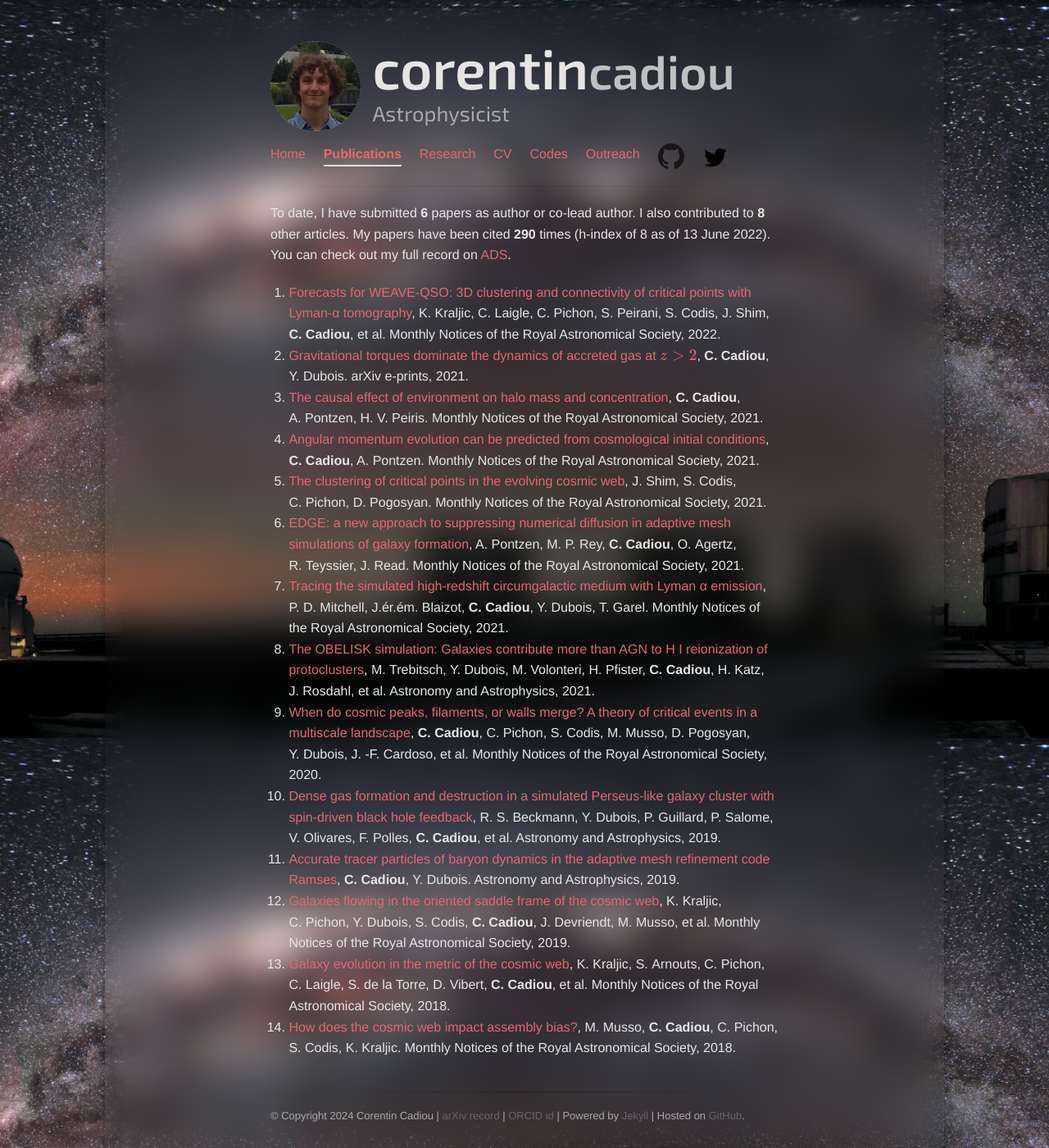
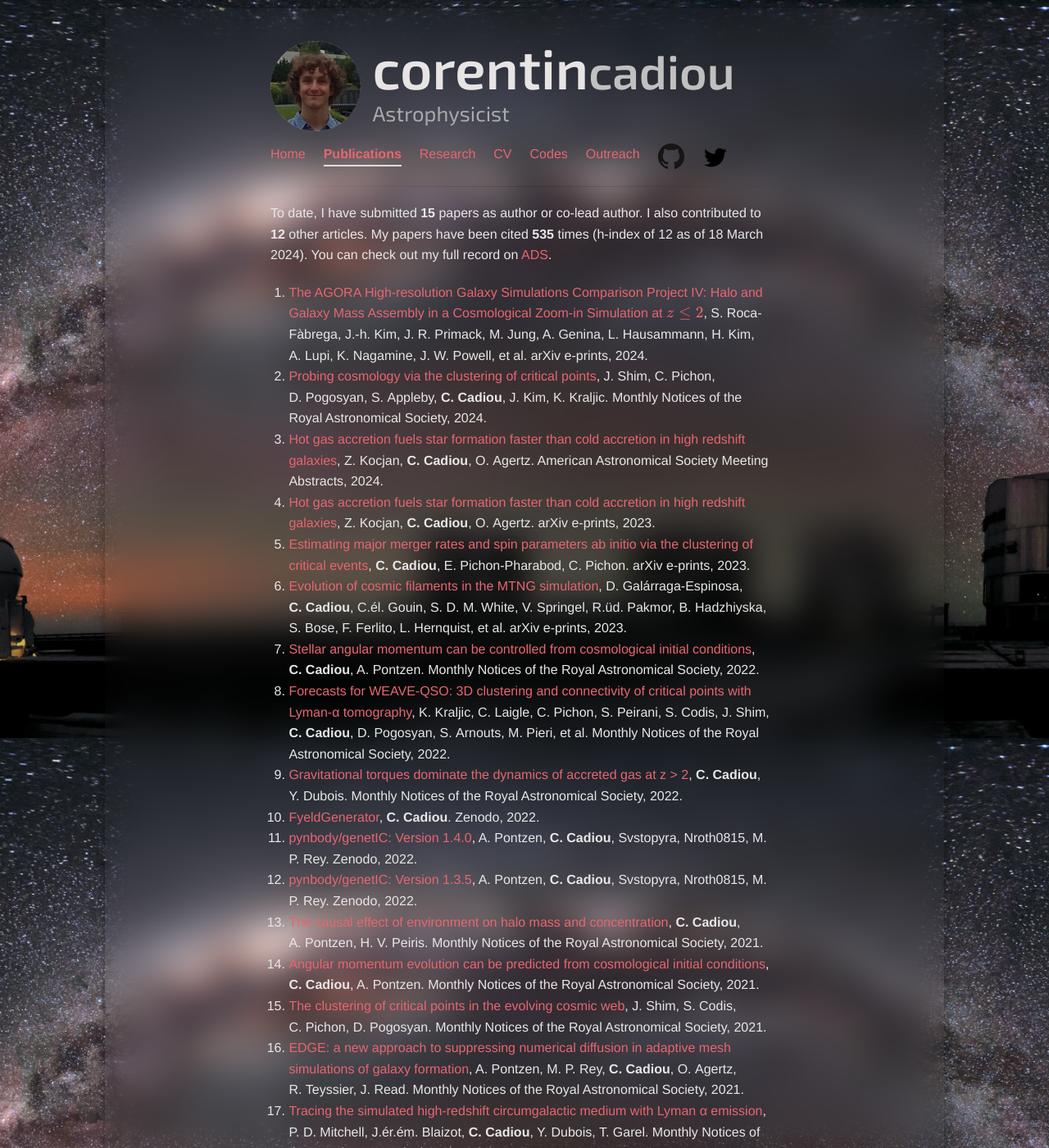
Before and after one commit to cphyc/cphyc.github.io, a Jekyll site: the page built from publications/index.html, in a window 1280 px wide and 1400 px high. Shown: the whole window at 82% size. Built offline with Jekyll 4.4.1, drawn with Linux system fonts in a browser that asks for light colours; nearby versions of some CDN libraries; some of the changed text lies outside the part shown.

Commit message:
2024 updates

```diff
--- a/outreach/index.html
+++ b/outreach/index.html
@@ -1,11 +1,11 @@
 ---
 layout: default
-title: Corentin Cadiou's codes
+title: Corentin Cadiou's outreach activities
 current: outreach
 description: Outreach
 ---
 
-I enjoy very much outreach activities. Here is a list of recorded presentations and slides
+I enjoy very much outreach activities and you can see a few of my presentations <a href="https://slides.com/ccadiou/decks/outreach">online</a>. Here is a list of recorded presentations and slides. A list of
 
 <section class="card">
     <h3>The Universe in a box (5 May 2022)</h3>
--- a/publications/index.html
+++ b/publications/index.html
@@ -6,12 +6,174 @@ description: My Publications
 ---
 
 <p>
-  To date, I have submitted <b>6</b> papers as author or co-lead author.
-  I also contributed to <b>8</b> other articles.
-  My papers have been cited <b>290</b> times (h-index of 8 as of 13 June 2022).
+  To date, I have submitted <b>15</b> papers as author or co-lead author.
+  I also contributed to <b>12</b> other articles.
+  My papers have been cited <b>535</b> times (h-index of 12 as of 18 March 2024).
   You can check out my full record on <a href="https://ui.adsabs.harvard.edu/search/filter_database_fq_database=AND&filter_database_fq_database=database%3A%22astronomy%22&fq=%7B!type%3Daqp%20v%3D%24fq_database%7D&fq_database=(database%3A%22astronomy%22)&p_=0&q=((author%3A%22%22))&sort=date%20desc%2C%20bibcode%20desc" target="_blank">ADS</a>.
 </p>
 <ol>
+
+  <li>
+    <a href="https://arxiv.org/abs/2402.06202">The AGORA High-resolution Galaxy Simulations Comparison Project IV: Halo and Galaxy Mass Assembly in a Cosmological Zoom-in Simulation at $z\le2$</a>,
+
+
+      S.&nbsp;Roca-Fàbrega,
+
+
+      J.-h.&nbsp;Kim,
+
+
+      J. R.&nbsp;Primack,
+
+
+      M.&nbsp;Jung,
+
+
+      A.&nbsp;Genina,
+
+
+      L.&nbsp;Hausammann,
+
+
+      H.&nbsp;Kim,
+
+
+      A.&nbsp;Lupi,
+
+
+      K.&nbsp;Nagamine,
+
+
+      J. W.&nbsp;Powell,
+
+
+      et al.
+
+    arXiv e-prints, 2024.
+  </li>
+
+  <li>
+    <a href="https://arxiv.org/abs/2311.09886">Probing cosmology via the clustering of critical points</a>,
+
+
+      J.&nbsp;Shim,
+
+
+      C.&nbsp;Pichon,
+
+
+      D.&nbsp;Pogosyan,
+
+
+      S.&nbsp;Appleby,
+
+    <b>
+      C.&nbsp;Cadiou</b>,
+
+
+      J.&nbsp;Kim,
+
+
+      K.&nbsp;Kraljic.
+
+    Monthly Notices of the Royal Astronomical Society, 2024.
+  </li>
+
+  <li>
+    <a href="https://arxiv.org/abs/">Hot gas accretion fuels star formation faster than cold accretion in high redshift galaxies</a>,
+
+
+      Z.&nbsp;Kocjan,
+
+    <b>
+      C.&nbsp;Cadiou</b>,
+
+
+      O.&nbsp;Agertz.
+
+    American Astronomical Society Meeting Abstracts, 2024.
+  </li>
+
+  <li>
+    <a href="https://arxiv.org/abs/2311.04961">Hot gas accretion fuels star formation faster than cold accretion in high redshift galaxies</a>,
+
+
+      Z.&nbsp;Kocjan,
+
+    <b>
+      C.&nbsp;Cadiou</b>,
+
+
+      O.&nbsp;Agertz.
+
+    arXiv e-prints, 2023.
+  </li>
+
+  <li>
+    <a href="https://arxiv.org/abs/2309.11558">Estimating major merger rates and spin parameters ab initio via the clustering of critical events</a>,
+
+    <b>
+      C.&nbsp;Cadiou</b>,
+
+
+      E.&nbsp;Pichon-Pharabod,
+
+
+      C.&nbsp;Pichon.
+
+    arXiv e-prints, 2023.
+  </li>
+
+  <li>
+    <a href="https://arxiv.org/abs/2309.08659">Evolution of cosmic filaments in the MTNG simulation</a>,
+
+
+      D.&nbsp;Galárraga-Espinosa,
+
+    <b>
+      C.&nbsp;Cadiou</b>,
+
+
+      C.él.&nbsp;Gouin,
+
+
+      S. D. M.&nbsp;White,
+
+
+      V.&nbsp;Springel,
+
+
+      R.üd.&nbsp;Pakmor,
+
+
+      B.&nbsp;Hadzhiyska,
+
+
+      S.&nbsp;Bose,
+
+
+      F.&nbsp;Ferlito,
+
+
+      L.&nbsp;Hernquist,
+
+
+      et al.
+
+    arXiv e-prints, 2023.
+  </li>
+
+  <li>
+    <a href="https://arxiv.org/abs/2206.11913">Stellar angular momentum can be controlled from cosmological initial conditions</a>,
+
+    <b>
+      C.&nbsp;Cadiou</b>,
+
+
+      A.&nbsp;Pontzen.
+
+    Monthly Notices of the Royal Astronomical Society, 2022.
+  </li>
 
   <li>
     <a href="https://arxiv.org/abs/2201.02606">Forecasts for WEAVE-QSO: 3D clustering and connectivity of critical points with Lyman-α tomography</a>,
@@ -38,13 +200,22 @@ description: My Publications
       C.&nbsp;Cadiou</b>,
 
 
+      D.&nbsp;Pogosyan,
+
+
+      S.&nbsp;Arnouts,
+
+
+      M.&nbsp;Pieri,
+
+
       et al.
 
     Monthly Notices of the Royal Astronomical Society, 2022.
   </li>
 
   <li>
-    <a href="https://arxiv.org/abs/2110.05384">Gravitational torques dominate the dynamics of accreted gas at $z&gt;2$</a>,
+    <a href="https://arxiv.org/abs/2110.05384">Gravitational torques dominate the dynamics of accreted gas at z &gt; 2</a>,
 
     <b>
       C.&nbsp;Cadiou</b>,
@@ -52,7 +223,58 @@ description: My Publications
 
       Y.&nbsp;Dubois.
 
-    arXiv e-prints, 2021.
+    Monthly Notices of the Royal Astronomical Society, 2022.
+  </li>
+
+  <li>
+    <a href="https://arxiv.org/abs/">FyeldGenerator</a>,
+
+    <b>
+      C.&nbsp;Cadiou</b>.
+
+    Zenodo, 2022.
+  </li>
+
+  <li>
+    <a href="https://arxiv.org/abs/">pynbody/genetIC: Version 1.4.0</a>,
+
+
+      A.&nbsp;Pontzen,
+
+    <b>
+      C.&nbsp;Cadiou</b>,
+
+
+      Svstopyra,
+
+
+      Nroth0815,
+
+
+      M. P.&nbsp;Rey.
+
+    Zenodo, 2022.
+  </li>
+
+  <li>
+    <a href="https://arxiv.org/abs/">pynbody/genetIC: Version 1.3.5</a>,
+
+
+      A.&nbsp;Pontzen,
+
+    <b>
+      C.&nbsp;Cadiou</b>,
+
+
+      Svstopyra,
+
+
+      Nroth0815,
+
+
+      M. P.&nbsp;Rey.
+
+    Zenodo, 2022.
   </li>
 
   <li>
@@ -170,9 +392,60 @@ description: My Publications
       J.&nbsp;Rosdahl,
 
 
+      T.&nbsp;Kimm,
+
+
+      C.&nbsp;Pichon,
+
+
+      R. S.&nbsp;Beckmann,
+
+
       et al.
 
     Astronomy and Astrophysics, 2021.
+  </li>
+
+  <li>
+    <a href="https://arxiv.org/abs/">pynbody/genetIC: Version 1.3</a>,
+
+
+      A.&nbsp;Pontzen,
+
+    <b>
+      C.&nbsp;Cadiou</b>,
+
+
+      Svstopyra,
+
+
+      Nroth0815,
+
+
+      M. P.&nbsp;Rey.
+
+    Zenodo, 2021.
+  </li>
+
+  <li>
+    <a href="https://arxiv.org/abs/">pynbody/genetIC: Version 1.2</a>,
+
+
+      A.&nbsp;Pontzen,
+
+
+      Svstopyra,
+
+    <b>
+      C.&nbsp;Cadiou</b>,
+
+
+      Nroth0815,
+
+
+      M. P.&nbsp;Rey.
+
+    Zenodo, 2021.
   </li>
 
   <li>
@@ -197,12 +470,48 @@ description: My Publications
       Y.&nbsp;Dubois,
 
 
-      J. -F.&nbsp;Cardoso,
+      J. -F.&nbsp;Cardoso.
+
+    Monthly Notices of the Royal Astronomical Society, 2020.
+  </li>
+
+  <li>
+    <a href="https://arxiv.org/abs/">pynbody/pynbody: Version 1.0.2</a>,
+
+
+      A.&nbsp;Pontzen,
+
+
+      R.&nbsp;Roškar,
+
+
+      G.&nbsp;Stinson,
+
+    <b>
+      C.&nbsp;Cadiou</b>,
+
+
+      B.&nbsp;Keller,
+
+
+      A. R.&nbsp;Duffy,
+
+
+      Mkrets,
+
+
+      M.&nbsp;Tremmel,
+
+
+      M.&nbsp;Mastropietro,
+
+
+      R.&nbsp;Sarmento,
 
 
       et al.
 
-    Monthly Notices of the Royal Astronomical Society, 2020.
+    Zenodo, 2020.
   </li>
 
   <li>
@@ -272,6 +590,15 @@ description: My Publications
       M.&nbsp;Musso,
 
 
+      C.&nbsp;Welker,
+
+
+      S.&nbsp;Arnouts,
+
+
+      H. S.&nbsp;Hwang,
+
+
       et al.
 
     Monthly Notices of the Royal Astronomical Society, 2019.
```
Also changed, not shown: other parts of publications/index.html (+18 -0 lines), cv/index.html (+2 -6 lines), index.md (+2 -2 lines), 4 other files.
